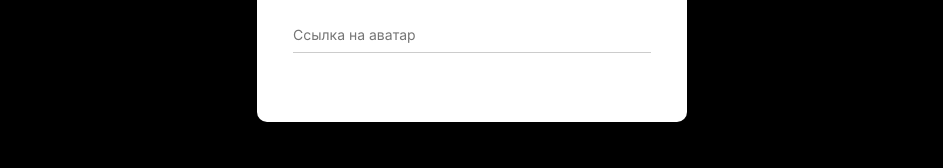
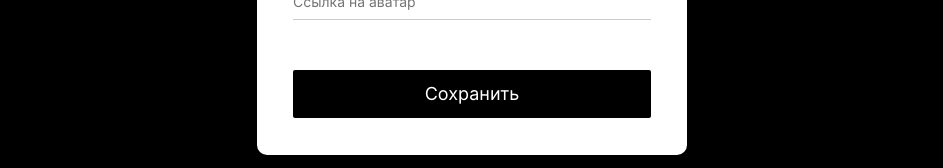
Before and after one commit to ns-mamaev/mesto-react, a React (Create React App) app: page / in a window 1280 px wide. Both pictures are taken after a click on the button 260 px from the left and 219 px from the top of the page. Shown: the part 382-550 px from the top of the page, without its empty margins (168-1111 px from the left). Built offline with nearby package versions, Linux system fonts and the light colour scheme; no server answers.

Commit message:
validation refactor

```diff
--- a/src/components/AddPlacePopup.js
+++ b/src/components/AddPlacePopup.js
@@ -1,12 +1,8 @@
-import { useState } from 'react';
+import useFormWithValidation from 'utills/hooks/useFormWithValidation';
 import PopupWithForm from './PopupWithForm';
 
 function AddPlacePopup({ isOpen, onClose, onAddPlace }) {
-  const [values, setValues] = useState({ name: '', link: '' });
-
-  const onChange = (e) => {
-    setValues((values) => ({ ...values, [e.target.name]: e.target.value }));
-  };
+  const { values, isErrors, errorMessages, isFormNotValid, onChange } = useFormWithValidation(['name', 'link']);
 
   const handleSubmit = (e) => {
     e.preventDefault();
@@ -14,33 +10,40 @@ function AddPlacePopup({ isOpen, onClose, onAddPlace }) {
   };
 
   return (
-    <PopupWithForm name="add-card" title="Новое место" isOpen={isOpen} onClose={onClose} onSubmit={handleSubmit}>
+    <PopupWithForm
+      name="add-card"
+      title="Новое место"
+      isOpen={isOpen}
+      onClose={onClose}
+      onSubmit={handleSubmit}
+      isFormNotValid={isFormNotValid}
+    >
       <label className="form__field">
         <input
           type="text"
-          className="form__item form__item_content_new-place-name"
+          className={`form__item form__item_content_profile-name ${isErrors?.about ? 'form__item_type_error' : ''} `}
           name="name"
           placeholder="Название"
           required
           minLength="2"
           maxLength="40"
           onChange={onChange}
-          value={values.name}
+          value={values?.name}
         />
-        <span className="form__error form__error_field_place-name"></span>
+        <span className={`form__error ${isErrors?.name ? 'form__error_visible' : ''}`}>{errorMessages?.name}</span>
       </label>
       <label className="form__field">
         <input
           type="url"
-          className="form__item form__item_content_new-place-link"
+          className={`form__item form__item_content_profile-name ${isErrors?.about ? 'form__item_type_error' : ''} `}
           name="link"
           placeholder="Ссылка на картинку"
           required
           minLength="7"
           onChange={onChange}
-          value={values.link}
+          value={values?.link}
         />
-        <span className="form__error form__error_field_place-link"></span>
+        <span className={`form__error ${isErrors?.link ? 'form__error_visible' : ''}`}>{errorMessages?.link}</span>
       </label>
     </PopupWithForm>
   );
--- a/src/components/App.js
+++ b/src/components/App.js
@@ -106,12 +106,13 @@ function App() {
       .catch((err) => console.log(`ошибка при загрузке одной или нескольких карточек: ${err}`));
   }, []);
 
+  const closeByEsc = (e) => {
+    if (e.key === 'Escape') {
+      closeAllPopups();
+    }
+  };
+
   useEffect(() => {
-    const closeByEsc = (e) => {
-      if (e.key === 'Escape') {
-        closeAllPopups();
-      }
-    };
     if (isAddPlacePopupOpen || isEditAvatarPopupOpen || isEditProfilePopupOpened) {
       document.addEventListener('keydown', closeByEsc);
     }
--- a/src/components/EditAvatarPopup.js
+++ b/src/components/EditAvatarPopup.js
@@ -2,6 +2,7 @@ import { useRef } from 'react';
 import PopupWithForm from './PopupWithForm';
 
 function EditAvatarPopup({ isOpen, onClose, onUpdateAvatar }) {
+  // не использую валидацию, т.к. по заданию нужен неуправляемый компонент с рефом
   const avatarRef = useRef();
 
   const handleSubmit = (e) => {
--- a/src/components/EditProfilePopup.js
+++ b/src/components/EditProfilePopup.js
@@ -5,16 +5,10 @@ import PopupWithForm from './PopupWithForm';
 
 function EditProfilePopup({ isOpen, onClose, onUpdateUser, buttonText }) {
   const currentUser = useContext(CurrentUserContext);
-  const { values, isErrors, errorMessages, isFormNotValid, setValues, onChange } = useFormWithValidation();
-
-  // const [values, setValues] = useState({ name: '', about: '' });
-  // const [isErrors, setIsErrors] = useState({ name: false, about: false });
-  // const [errorMessages, setErrorMessages] = useState({ name: '', about: '' });
-  // const [isFormNotValid, setIsFormNotValid] = useState(false);
-
-  // React.useEffect(() => {
-  //   setIsFormNotValid(isErrors.name || isErrors.about);
-  // }, [isErrors.name, isErrors.about]);
+  const { values, setValues, isErrors, errorMessages, isFormNotValid, onChange } = useFormWithValidation([
+    'name',
+    'about',
+  ]);
 
   React.useEffect(() => {
     if (currentUser.name && currentUser.about) {
@@ -25,16 +19,6 @@ function EditProfilePopup({ isOpen, onClose, onUpdateUser, buttonText }) {
       });
     }
   }, [currentUser]);
-
-  // const onChange = (e) => {
-  //   setValues((values) => ({ ...values, [e.target.name]: e.target.value }));
-  //   setIsErrors((isErrors) => ({ ...isErrors, [e.target.name]: !e.target.validity.valid }));
-  //   if (!e.target.validity.valid) {
-  //     setErrorMessages({ ...errorMessages, [e.target.name]: e.target.validationMessage });
-  //   } else {
-  //     setErrorMessages({ ...errorMessages, [e.target.name]: '' });
-  //   }
-  // };
 
   const handleSubmit = (e) => {
     e.preventDefault();
@@ -47,8 +31,9 @@ function EditProfilePopup({ isOpen, onClose, onUpdateUser, buttonText }) {
       title="Редактировать профиль"
       isOpen={isOpen}
       onClose={onClose}
+      buttonText={buttonText}
       onSubmit={handleSubmit}
-      buttonText={buttonText}
+      isFormNotValid={isFormNotValid}
     >
       <label className="form__field">
         <input
@@ -78,19 +63,8 @@ function EditProfilePopup({ isOpen, onClose, onUpdateUser, buttonText }) {
         />
         <span className={`form__error ${isErrors?.about ? 'form__error_visible' : ''}`}>{errorMessages?.about}</span>
       </label>
-      <button
-        type="submit"
-        name="profile-save"
-        className={`form__button ${isFormNotValid ? 'form__button_disabled' : ''}`}
-        disabled={isFormNotValid}
-      >
-        Сохранить
-      </button>
     </PopupWithForm>
   );
 }
 
 export default EditProfilePopup;
-// const isNotValid = useCallback(() => isErrors.name || isErrors.about, [isErrors.name, isErrors.about]);
-
-// const isNotValid = () => (isErrors.name || isErrors.about);
--- a/src/components/PopupWithForm.js
+++ b/src/components/PopupWithForm.js
@@ -1,4 +1,4 @@
-function PopupWithForm({ name, title, isOpen, onClose, onSubmit, children }) {
+function PopupWithForm({ name, title, isOpen, onClose, onSubmit, children, isFormNotValid }) {
   const handleClick = (e) => {
     if (e.target.classList.contains('popup') || e.target.classList.contains('popup__close-button')) {
       //реализация закрытия по клику на оверлей либо по клику на крестик
@@ -13,6 +13,14 @@ function PopupWithForm({ name, title, isOpen, onClose, onSubmit, children }) {
         <form className="form form_content_edit-profile" name={name} onSubmit={onSubmit}>
           <h3 className="form__title">{title}</h3>
           {children}
+          <button
+            type="submit"
+            name="profile-save"
+            className={`form__button ${isFormNotValid ? 'form__button_disabled' : ''}`}
+            disabled={isFormNotValid}
+          >
+            Сохранить
+          </button>
         </form>
       </div>
     </div>
--- a/src/utills/hooks/useFormWithValidation.js
+++ b/src/utills/hooks/useFormWithValidation.js
@@ -1,14 +1,16 @@
 import { useEffect, useState } from 'react';
+import { transormToObject } from 'utills/ulils';
 
-const useFormWithValidation = () => {
-  const [values, setValues] = useState({ name: '', about: '' });
-  const [isErrors, setIsErrors] = useState({ name: false, about: false });
-  const [errorMessages, setErrorMessages] = useState({ name: '', about: '' });
+const useFormWithValidation = (inputNames) => {
+  const [values, setValues] = useState(transormToObject(inputNames, ''));
+  const [isErrors, setIsErrors] = useState(transormToObject(inputNames, false));
+  const [errorMessages, setErrorMessages] = useState(transormToObject(inputNames, ''));
   const [isFormNotValid, setIsFormNotValid] = useState(false);
 
   useEffect(() => {
-    setIsFormNotValid(isErrors.name || isErrors.about);
-  }, [isErrors.name, isErrors.about]);
+    const hasErrors = Object.values(isErrors).includes(true);
+    setIsFormNotValid(hasErrors);
+  }, [isErrors]);
 
   const onChange = (e) => {
     setValues((values) => ({ ...values, [e.target.name]: e.target.value }));
--- /dev/null
+++ b/src/utills/ulils.js
@@ -0,0 +1,3 @@
+export const transormToObject = (arr, value) => {
+  return arr.reduce((obj, key) => ({ ...obj, [key]: value }), {});
+};
```
